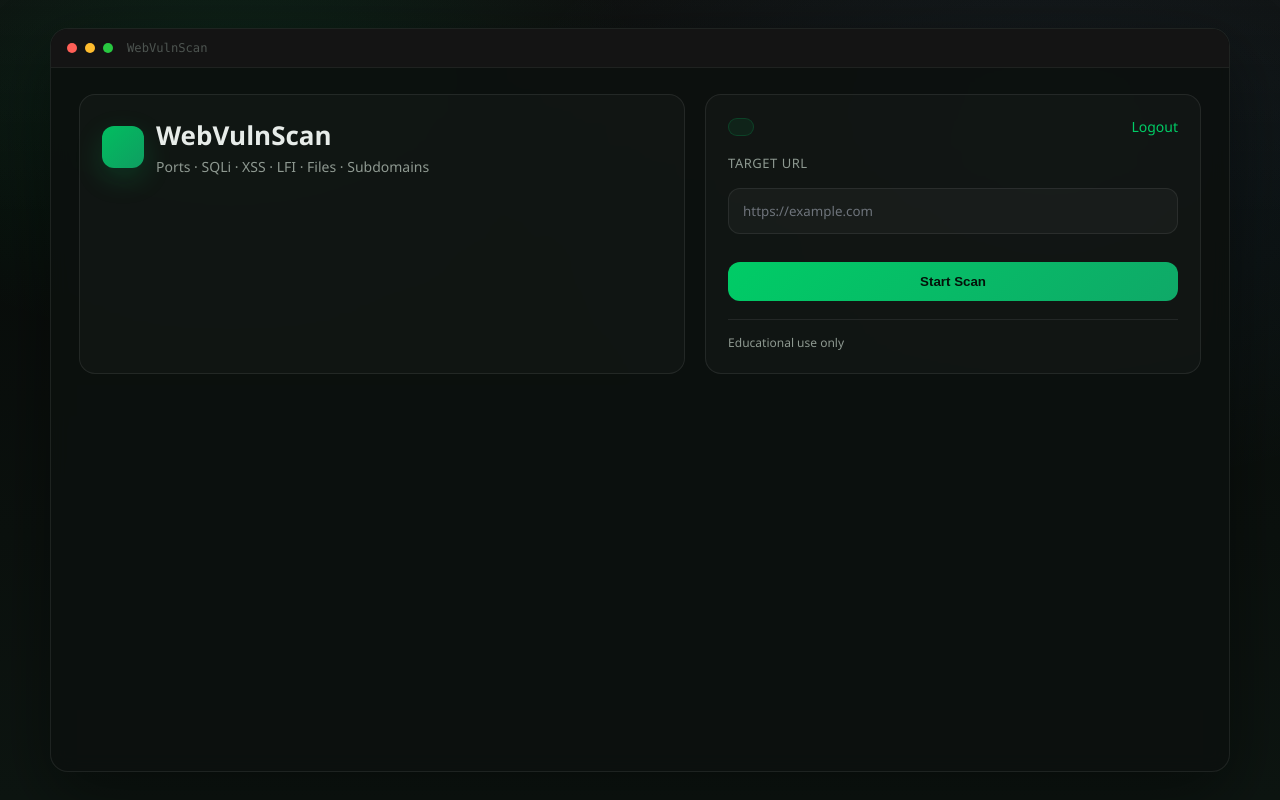
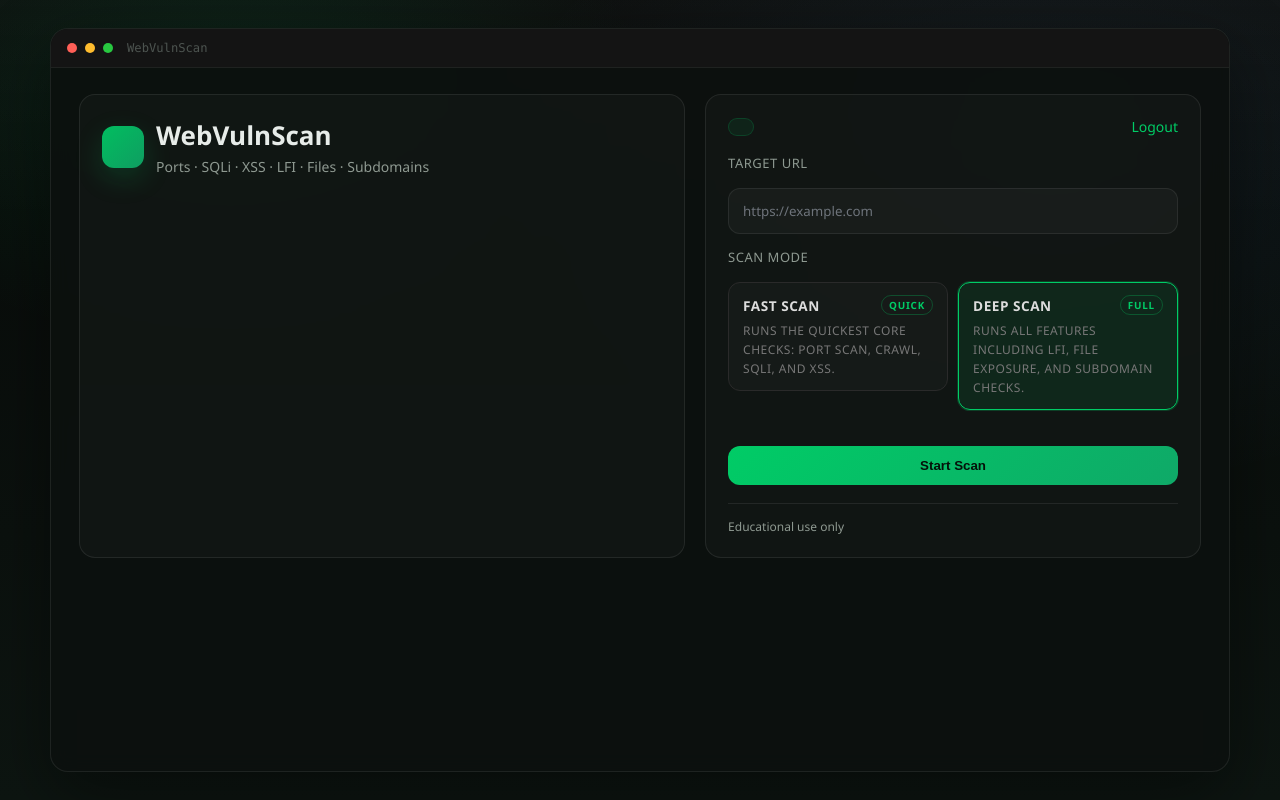
Before and after one commit to MohamedBelhossain/ASTRA-X, a Python web app: template app/templates/index.html in a window 1280 px wide. Run offline with Jinja, Linux system fonts and the light colour scheme; the template is opened without the code that fills it, so the values that code supplies are empty.

Commit message:
feat : add deep and fast scan

```diff
--- a/app/templates/index.html
+++ b/app/templates/index.html
@@ -282,6 +282,75 @@
       margin-top: 12px;
     }
     .err-banner.show { display: block; }
+
+    .mode-grid {
+      display: grid;
+      grid-template-columns: repeat(2, minmax(0, 1fr));
+      gap: 10px;
+    }
+    .mode-option {
+      position: relative;
+    }
+    .mode-option input {
+      position: absolute;
+      opacity: 0;
+      pointer-events: none;
+    }
+    .mode-card {
+      border: 1px solid #2a2a2a;
+      border-radius: 12px;
+      background: rgba(255,255,255,.02);
+      padding: 12px 14px;
+      cursor: pointer;
+      transition: border-color .15s, background .15s, transform .15s;
+      display: block;
+    }
+    .mode-card:hover {
+      border-color: #3a3a3a;
+      background: rgba(255,255,255,.04);
+      transform: translateY(-1px);
+    }
+    .mode-option input:checked + .mode-card {
+      border-color: #00cc66;
+      background: rgba(0,255,120,.08);
+      box-shadow: 0 0 0 1px rgba(0,255,120,.18);
+    }
+    .mode-title {
+      display: flex;
+      align-items: center;
+      justify-content: space-between;
+      font-size: .85rem;
+      font-weight: 700;
+      color: #ddd;
+      margin-bottom: 6px;
+    }
+    .mode-badge {
+      font-size: .62rem;
+      color: #00cc66;
+      border: 1px solid rgba(0,255,120,.22);
+      border-radius: 999px;
+      padding: 2px 7px;
+      text-transform: uppercase;
+      letter-spacing: .08em;
+    }
+    .mode-copy {
+      font-size: .75rem;
+      line-height: 1.5;
+      color: #777;
+    }
+    .phase-item.skipped .phase-icon {
+      border-color: #505050;
+      color: #888;
+      background: rgba(255,255,255,.03);
+    }
+    .phase-item.skipped .phase-label {
+      color: #666;
+    }
+    .phase-item.skipped .phase-count {
+      color: #888;
+      border-color: #333;
+      background: #141414;
+    }
   </style>
 </head>
 
@@ -316,6 +385,25 @@
             <div class="field-row">
               <label>Target URL</label>
               <input id="url-input" type="text" name="url" placeholder="https://example.com" required>
+            </div>
+            <div class="field-row">
+              <label>Scan Mode</label>
+              <div class="mode-grid">
+                <div class="mode-option">
+                  <input id="mode-fast" type="radio" name="scan_mode" value="fast">
+                  <label class="mode-card" for="mode-fast">
+                    <span class="mode-title">Fast Scan <span class="mode-badge">Quick</span></span>
+                    <span class="mode-copy">Runs the quickest core checks: port scan, crawl, SQLi, and XSS.</span>
+                  </label>
+                </div>
+                <div class="mode-option">
+                  <input id="mode-deep" type="radio" name="scan_mode" value="deep" checked>
+                  <label class="mode-card" for="mode-deep">
+                    <span class="mode-title">Deep Scan <span class="mode-badge">Full</span></span>
+                    <span class="mode-copy">Runs all features including LFI, file exposure, and subdomain checks.</span>
+                  </label>
+                </div>
+              </div>
             </div>
             <button type="submit" id="scan-btn">
               <span id="btn-text">Start Scan</span>
@@ -424,6 +512,7 @@
   const form      = document.getElementById("scan-form");
   const overlay   = document.getElementById("progress-overlay");
   const urlInput  = document.getElementById("url-input");
+  const modeInput = () => form.querySelector('input[name="scan_mode"]:checked');
   const scanBtn   = document.getElementById("scan-btn");
   const btnText   = document.getElementById("btn-text");
   const btnSpin   = document.getElementById("btn-spinner");
@@ -483,12 +572,14 @@
       el.classList.add("running");
       const pct = PHASE_PCT[name] || 50;
       setProgress(pct, `Running ${el.querySelector(".phase-label").textContent}…`);
+    } else if (status === "skipped") {
+      el.classList.add("skipped");
     } else if (status === "done") {
       el.classList.add(count > 0 && ["sqli","xss","lfi"].includes(name) ? "vuln-found" : "done");
     }
 
     if (count !== undefined && cnt) {
-      cnt.textContent = count;
+      cnt.textContent = status === "skipped" ? "skip" : count;
     }
   }
 
@@ -567,6 +658,7 @@
     errBanner.classList.remove("show");
 
     const target = urlInput.value.trim();
+    const selectedMode = modeInput()?.value || "deep";
     if (!target) return;
 
     btnText.textContent = "Validating…";
@@ -576,6 +668,7 @@
 
     const formData = new FormData();
     formData.append("url", target);
+    formData.append("scan_mode", selectedMode);
 
     let scanId;
     try {
@@ -586,7 +679,7 @@
         throw new Error(data.error || "Failed to start scan.");
       }
       scanId = data.scan_id;
-      ovTarget.textContent = data.target;
+      ovTarget.textContent = `${data.target} • ${data.scan_mode}`;
     } catch (err) {
       errBanner.textContent = err.message;
       errBanner.classList.add("show");
```
Also changed, not shown: app/app.py (+62 -39 lines), app/static/report_pdf.css (+1 -8 lines), app/templates/report.html (+46 -7 lines).
